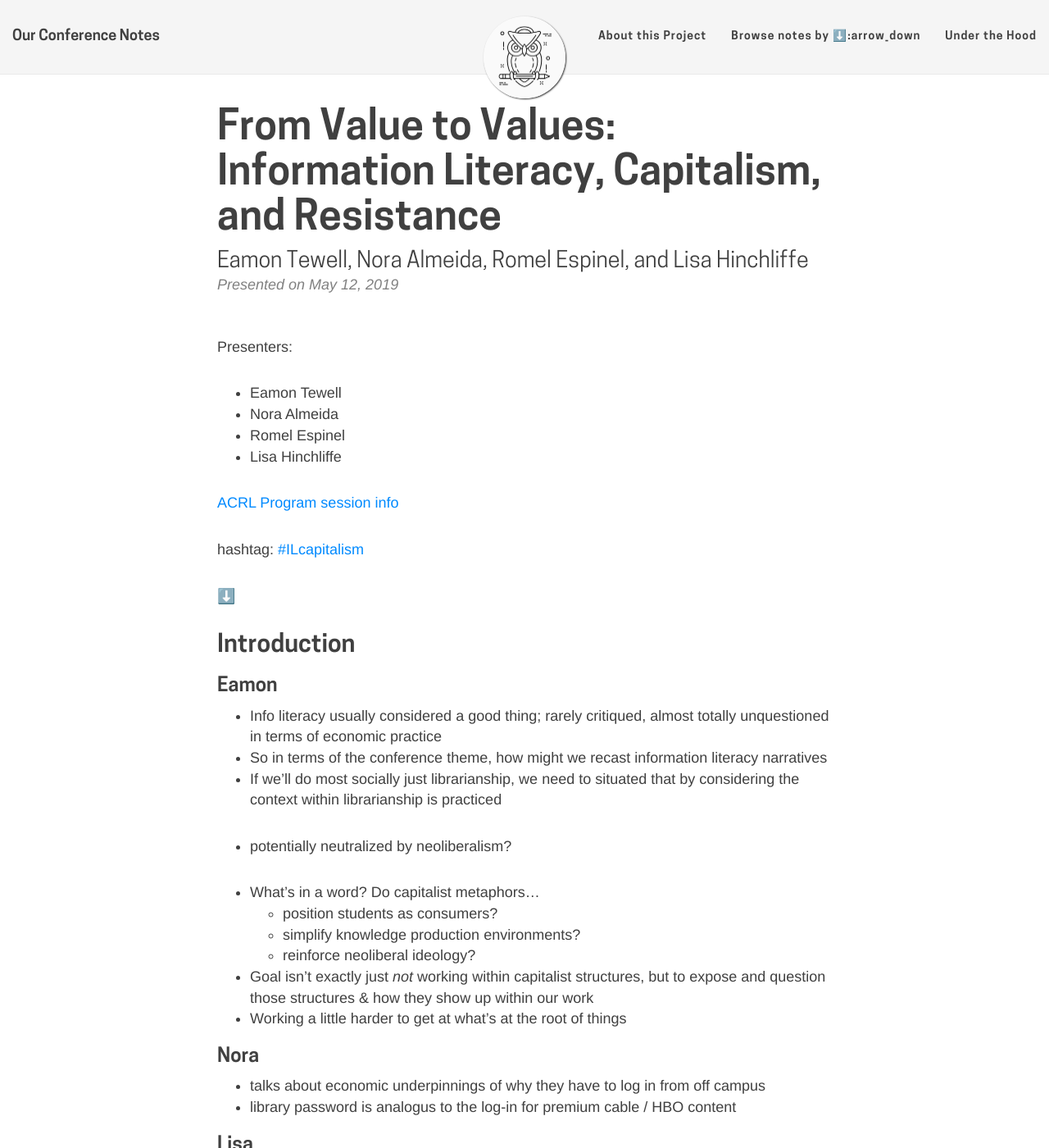
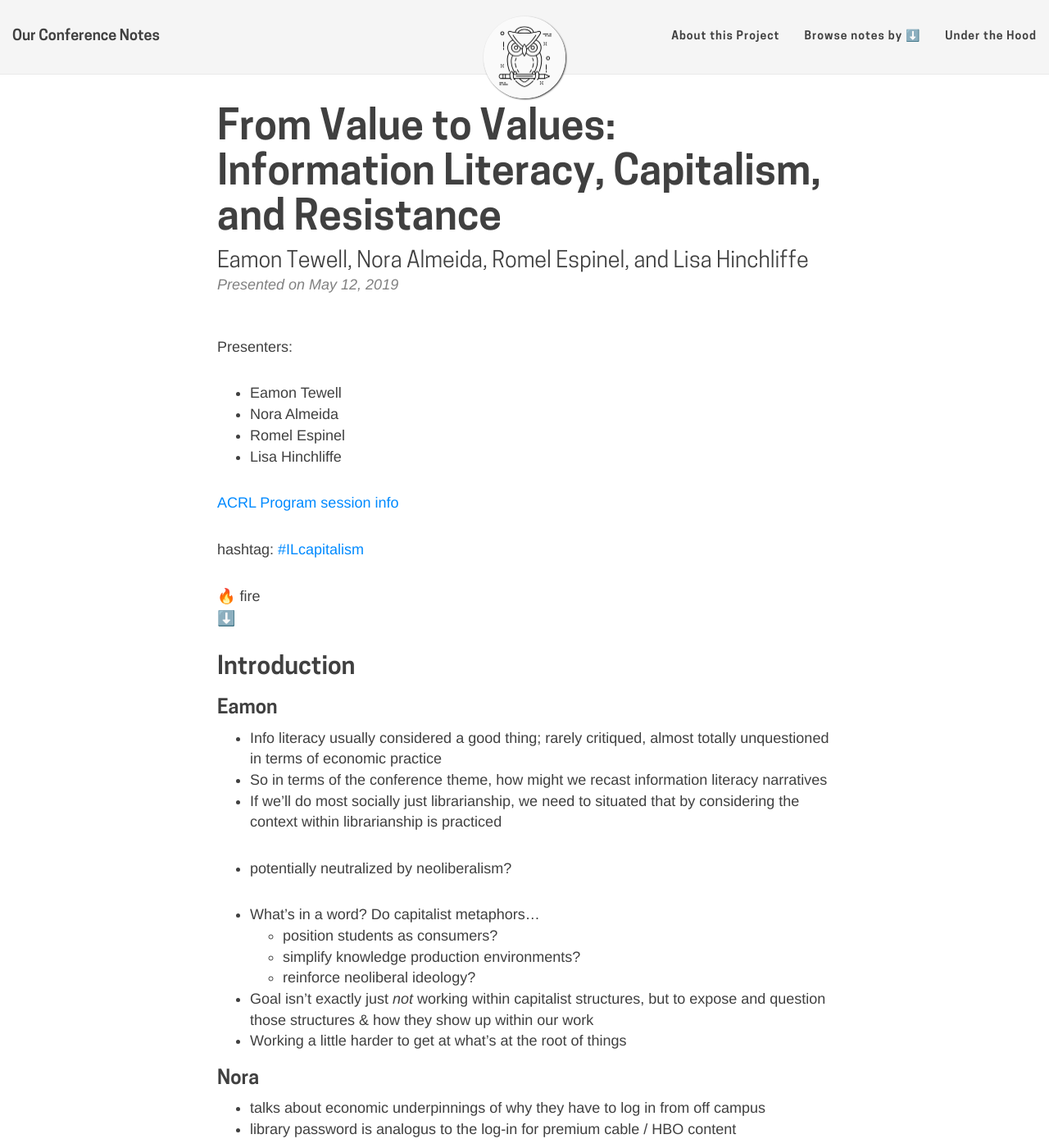
Before and after one commit to ryan-p-randall/our-conference-notes, a Jekyll site: the page built from _posts/2019-05-12-from-value-to-values.md, in a window 1280 px wide and 1400 px high. Shown: the whole window at 82% size. Built offline with Jekyll 4.4.1, drawn with Linux system fonts in a browser that asks for light colours; nearby versions of some CDN libraries; emoji names are drawn with the system emoji font.

Commit message:
Remove double arrow down (one didn't work)

```diff
--- a/_posts/2019-05-12-from-value-to-values.md
+++ b/_posts/2019-05-12-from-value-to-values.md
@@ -16,6 +16,7 @@ Presenters:
 
 hashtag: [#ILcapitalism](https://twitter.com/search?q=%23ILcapitalism)
 
+:fire: fire
 :arrow_down:
 
 ## Introduction
--- a/css/custom.css
+++ b/css/custom.css
@@ -68,6 +68,10 @@ h1,h2,h3,h4,h5,h6 {
   text-transform: none; /* uppercase; */
   font-size: 14px;
   letter-spacing: 1px;
+}
+
+.navbar-custom .nav .navlinks-parent:after {
+  content: "";
 }
 
 footer .copyright {
--- a/css/main.css
+++ b/css/main.css
@@ -214,7 +214,7 @@ img {
   position: relative;
 }
 .navbar-custom .nav .navlinks-parent:after {
-  content: ":arrow_down";
+  content: " \25BC";
 }
 .navbar-custom .nav .navlinks-children {
   width: 100%;
```
